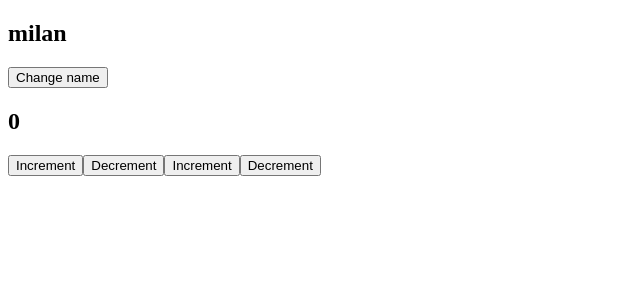
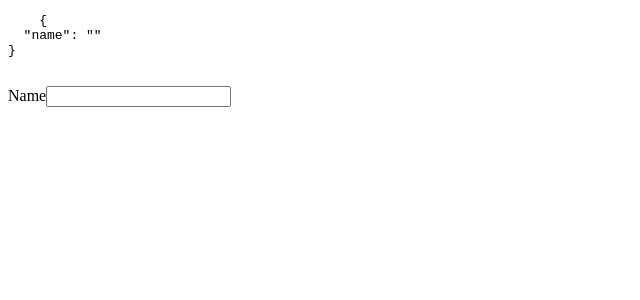
Before and after one commit to milan-sony/learn_vue.js, a Vue app: page / in a window 1280 px wide. Shown: the top 300 px of the page, without its empty margins (0-640 px from the left). Built offline with nearby package versions, Linux system fonts and the light colour scheme.

Commit message:
v-model stringify

```diff
--- a/src/App.vue
+++ b/src/App.vue
@@ -1,17 +1,17 @@
 <template>
 
-  <h2>{{ name }}</h2>
-  <div>
-    <button @:click="changeName(), increment(1)">Change name</button>
-  </div>
+  <pre>
+    {{ JSON.stringify(formValue, null, 2) }}
+  </pre>
 
-  <h2>{{ count }}</h2>
-  <div>
-    <button v-on:click="increment(1)">Increment</button>
-    <button v-on:click="decrement(1)">Decrement</button>
-    <button v-on:click="increment(5)">Increment</button>
-    <button v-on:click="decrement(5)">Decrement</button>
-  </div>
+  <form>
+
+    <div>
+      <label for="name">Name</label>
+      <input type="text" id="name" v-model="formValue.name">
+    </div>
+
+  </form>
 
 </template>
 
@@ -21,20 +21,13 @@ export default {
   name: "App",
   data() {
     return {
-      name: 'milan',
-      count: 0
+      formValue:{
+        name: ''
+      }
     }
   },
   methods:{
-    changeName(){
-      this.name = "Sony"
-    },
-    increment(num){
-      this.count += num
-    },
-    decrement(num){
-      this.count -= num
-    }
+
   }
 }
 
```
